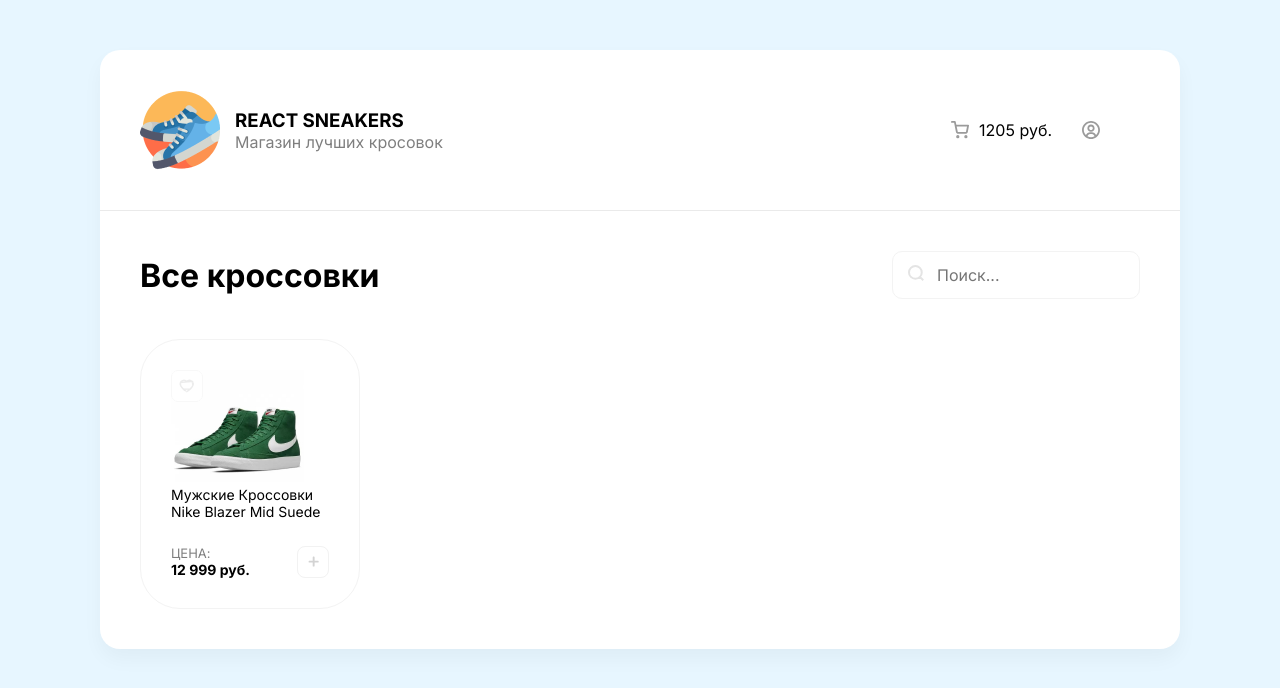
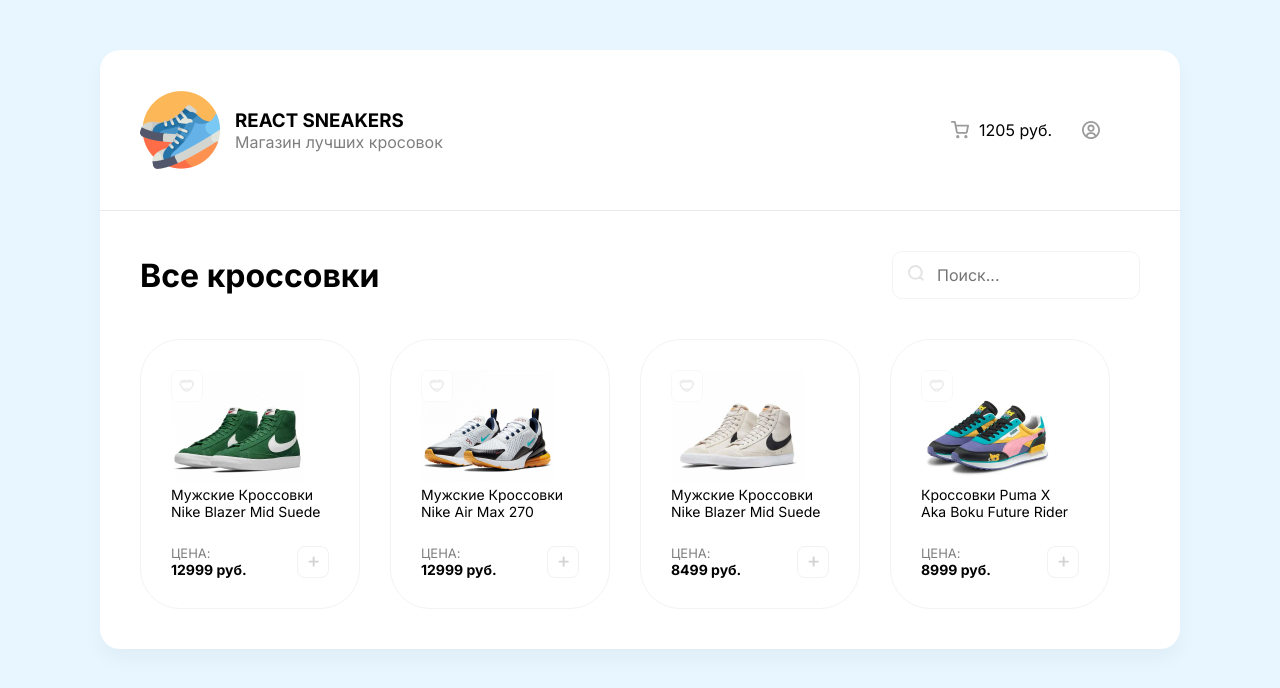
Before and after one commit to SklifCybe/sneakers, a React (Create React App) app: page / in a window 1280 px wide. Shown: the top 688 px of the page. Built offline with nearby package versions, Linux system fonts and the light colour scheme.

Commit message:
add scss modules

```diff
--- a/src/App.js
+++ b/src/App.js
@@ -3,6 +3,29 @@
 import Header from './components/Header';
 import Card from './components/Card';
 import Drawer from './components/Drawer';
+
+const sneakers = [
+    {
+        title: 'Мужские Кроссовки Nike Blazer Mid Suede',
+        imageUrl: '/img/sneakers/1.jpg',
+        price: 12999
+    },
+    {
+        title: 'Мужские Кроссовки Nike Air Max 270',
+        imageUrl: '/img/sneakers/2.jpg',
+        price: 12999
+    },
+    {
+        title: 'Мужские Кроссовки Nike Blazer Mid Suede',
+        imageUrl: '/img/sneakers/3.jpg',
+        price: 8499
+    },
+    {
+        title: 'Кроссовки Puma X Aka Boku Future Rider',
+        imageUrl: '/img/sneakers/4.jpg',
+        price: 8999
+    }
+];
 
 function App() {
     return (
@@ -19,7 +42,9 @@
                 </div>
 
                 <div className="sneakers">
-                    <Card />
+                    {sneakers.map(s => {
+                        return <Card title={s.title} imageUrl={s.imageUrl} price={s.price} />
+                    })}
                 </div>
             </div>
         </div>
--- a/src/components/Card.js
+++ /dev/null
@@ -1,23 +0,0 @@
-
-function Card() {
-    return (
-        <div className="card">
-            <div className="favorite">
-                <img src="img/unliked.svg" alt="unliked" />
-            </div>
-            <img width="133" height="112" src="img/sneakers/1.jpg" alt="sneakers" />
-            <h5>Мужские Кроссовки Nike Blazer Mid Suede</h5>
-            <div className="card__fotter">
-                <div className="price">
-                    <span>Цена:</span>
-                    <b>12 999 руб.</b>
-                </div>
-                <button className="button">
-                    <img width="11" height="11" src="img/plus.svg" alt="plus" />
-                </button>
-            </div>
-        </div>
-    );
-}
-
-export default Card;
--- /dev/null
+++ b/src/components/Card/Card.module.scss
@@ -0,0 +1,55 @@
+.card {
+    border: 1px solid #f3f3f3;
+    padding: 30px;
+    width: 220px;
+    border-radius: 40px;
+    margin-right: 30px;
+    transition: box-shadow .2s ease-in-out, transform .2s ease-in-out;
+
+    span {
+        font-size: 13px;
+        opacity: .5;
+        text-transform: uppercase;
+    }
+
+    b {
+        font-size: 14px;
+    }
+
+    h5 {
+        font-weight: 400;
+        font-size: 14px;
+        margin-bottom: 25px;
+    }
+
+    .favorite {
+        cursor: pointer;
+        position: absolute;
+    }
+
+    .footer {
+        display: flex;
+        justify-content: space-between;
+        align-items: center;
+    }
+
+    .price {
+        display: flex;
+        flex-direction: column;
+    }
+
+    .button {
+        background-color: #fff;
+        border: 1px solid #f2f2f2;
+        box-sizing: border-box;
+        border-radius: 8px;
+        height: 32px;
+        width: 32px;
+        cursor: pointer;
+    }
+
+    &:hover {
+        box-shadow: 0 20px 35px rgba(0, 0, 0, .06);
+        transform: translateY(-5px);
+    }
+}
--- /dev/null
+++ b/src/components/Card/index.js
@@ -0,0 +1,29 @@
+
+import styles from './Card.module.scss';
+
+function Card({title, imageUrl, price}) {
+    const onClickButton = () => {
+        alert(title);
+    }
+
+    return (
+        <div className={styles.card}>
+            <div className={styles.favorite}>
+                <img src="img/unliked.svg" alt="unliked" />
+            </div>
+            <img width="133" height="112" src={imageUrl} alt="sneakers" />
+            <h5>{title}</h5>
+            <div className={styles.footer}>
+                <div className={styles.price}>
+                    <span>Цена:</span>
+                    <b>{price} руб.</b>
+                </div>
+                <button className={styles.button} onClick={onClickButton}>
+                    <img width="11" height="11" src="img/plus.svg" alt="plus" />
+                </button>
+            </div>
+        </div>
+    );
+}
+
+export default Card;
--- a/src/components/Header.js
+++ b/src/components/Header.js
@@ -1,4 +1,3 @@
-
 function Header() {
     return (
         <header>
--- a/src/index.scss
+++ b/src/index.scss
@@ -71,61 +71,6 @@
 
     .sneakers {
         display: flex;
-    }
-}
-
-.card {
-    border: 1px solid #f3f3f3;
-    padding: 30px;
-    width: 220px;
-    border-radius: 40px;
-    margin-right: 30px;
-    transition: box-shadow .2s ease-in-out, transform .2s ease-in-out;
-
-    .favorite {
-        cursor: pointer;
-        position: absolute;
-    }
-
-    span {
-        font-size: 13px;
-        opacity: .5;
-        text-transform: uppercase;
-    }
-
-    b {
-        font-size: 14px;
-    }
-
-    h5 {
-        font-weight: 400;
-        font-size: 14px;
-        margin-bottom: 25px;
-    }
-
-    &__fotter {
-        display: flex;
-        justify-content: space-between;
-        align-items: center;
-    }
-
-    .price {
-        display: flex;
-        flex-direction: column;
-    }
-
-    .button {
-        background-color: #fff;
-        border: 1px solid #f2f2f2;
-        box-sizing: border-box;
-        border-radius: 8px;
-        height: 32px;
-        width: 32px;
-    }
-
-    &:hover {
-        box-shadow: 0 20px 35px rgba(0, 0, 0, .06);
-        transform: translateY(-5px);
     }
 }
 
```
